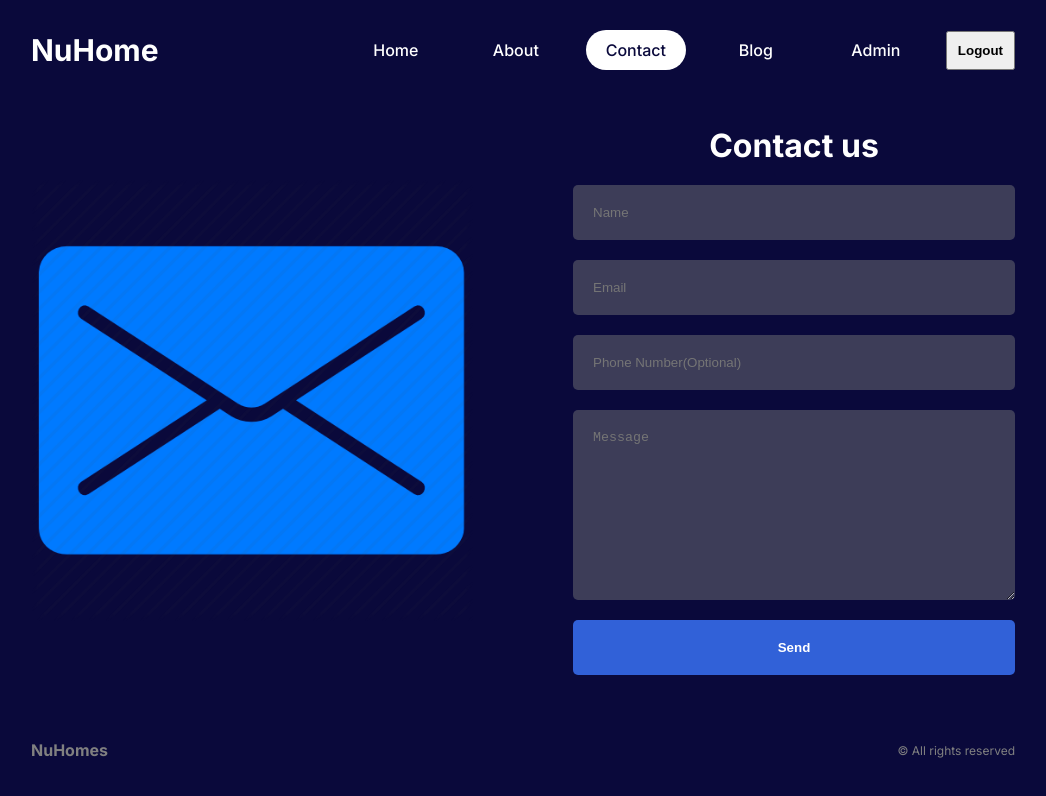
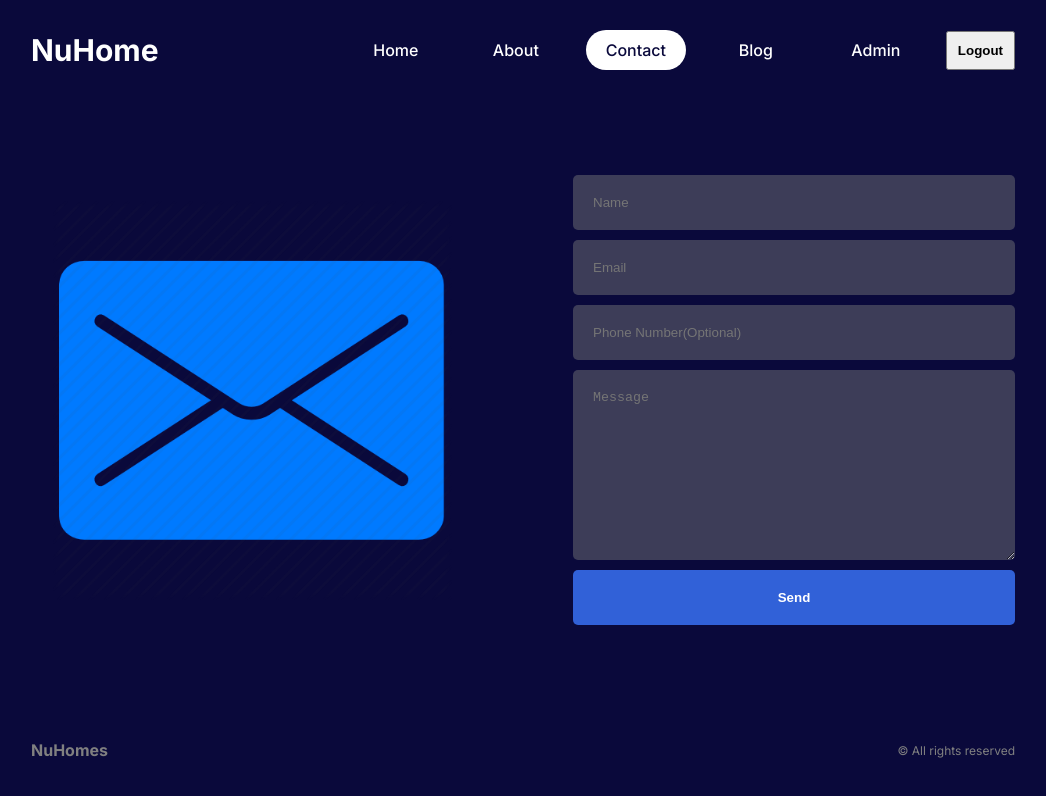
Before and after one commit to christer-miroy/nextjs-tutorial, a Next.js app: page /contact in a window 1280 px wide. Shown: the top 796 px of the page, without its empty margins (117-1163 px from the left). Built offline with nearby package versions, Linux system fonts and the light colour scheme.

Commit message:
contact page minor adjustments

```diff
--- a/src/app/contact/contact.module.css
+++ b/src/app/contact/contact.module.css
@@ -6,7 +6,7 @@
 
 .imgContainer {
     flex: 1;
-    height: 500px;
+    height: 400px;
     position: relative;
 }
 
@@ -21,12 +21,7 @@
 .form {
     display: flex;
     flex-direction: column;
-    gap: 20px;
-}
-
-.form h1 {
-    text-align: center;
-    align-items: center;
+    gap: 10px;
 }
 
 .form input,
--- a/src/app/contact/page.jsx
+++ b/src/app/contact/page.jsx
@@ -14,7 +14,6 @@ const Contact = () => {
       </div>
       <div className={styles.formContainer}>
         <form action="" className={styles.form}>
-          <h1>Contact us</h1>
           <input type="text" name="name" placeholder="Name" />
           <input type="email" name="email" placeholder="Email" />
           <input type="tel" name="tel" placeholder="Phone Number(Optional)" />
```
